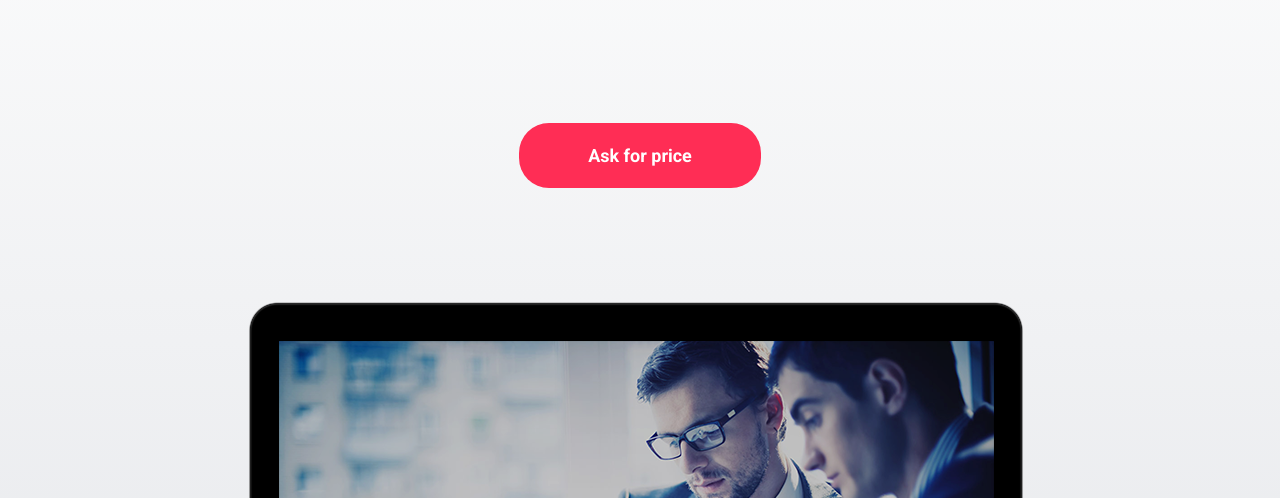
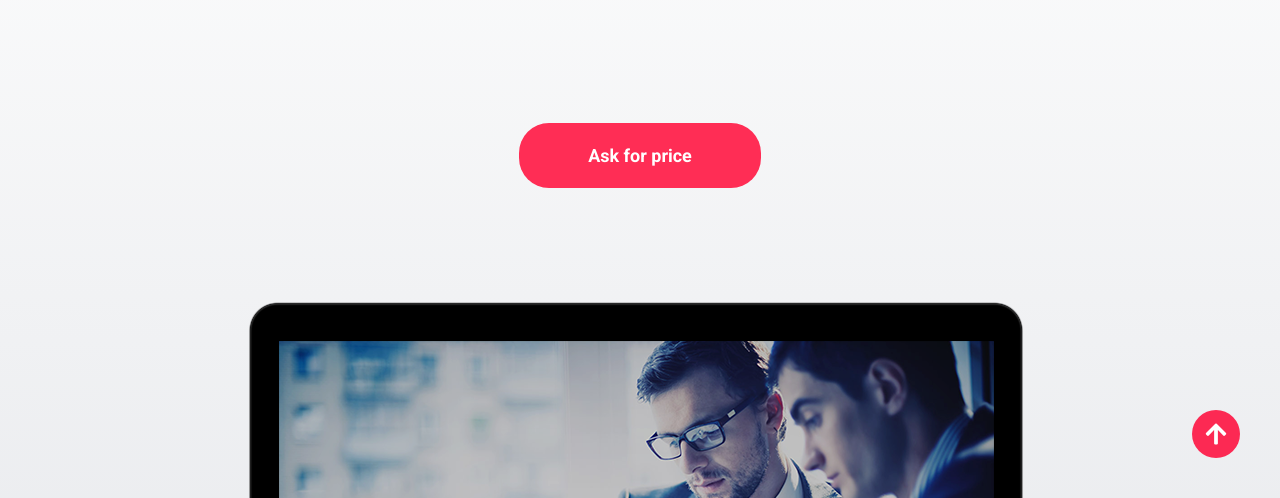
Before and after one commit to zuzannad/Pax-Template, a plain HTML site: page index.html in a window 1280 px wide. Shown: the part 302-800 px from the top of the page. Drawn offline with Linux system fonts and the light colour scheme.

Commit message:
html and styles for of div arrow added

```diff
--- a/index.html
+++ b/index.html
@@ -17,6 +17,7 @@
 </head>
 
 <body>
+    <div class="arrow"><i class="fas fa-arrow-up"></i></div>
     <section class="header">
         <header class="page-header">
             <div class="container">
@@ -48,8 +49,8 @@
             </section>
 
             <section class="intro-video">
-                <img class="background-image" src="img/light.png" alt="">
-                <img class="background-image" src="img/talk.png" alt="">
+                <!-- <img class="background-image" src="img/light.png" alt="">
+                <img class="background-image" src="img/talk.png" alt=""> -->
                 <img class="main-image" src="img/computer3.png" alt="">
                 <a href="" class="btn btn-default">Play<img src="img/play-icon.png" alt=""></a>
             </section>
--- a/style.css
+++ b/style.css
@@ -199,9 +199,11 @@ a.btn.btn-default {
     margin: 0 auto;
     padding-bottom: 6vh;
     justify-content: space-between;
+    flex-wrap: wrap;
 }
 
 .feature-box {
+    width: 30vh;
     max-width: 20%;
     margin: 0 2vh;
     text-align: center;
@@ -543,3 +545,18 @@ footer {
     color: #fff;
     padding: 6vh 0;
 }
+
+div.arrow .fa-arrow-up {
+    width: 3rem;
+    height: 3rem;
+    border-radius: 50%;
+    text-align: center;
+    line-height: 3rem;
+    position: fixed;
+    z-index: 3;
+    bottom: 5vh;
+    right: 5vh;
+    background-color: #FC2953;
+    color: white;
+    font-size: 1.5rem;
+}
```
